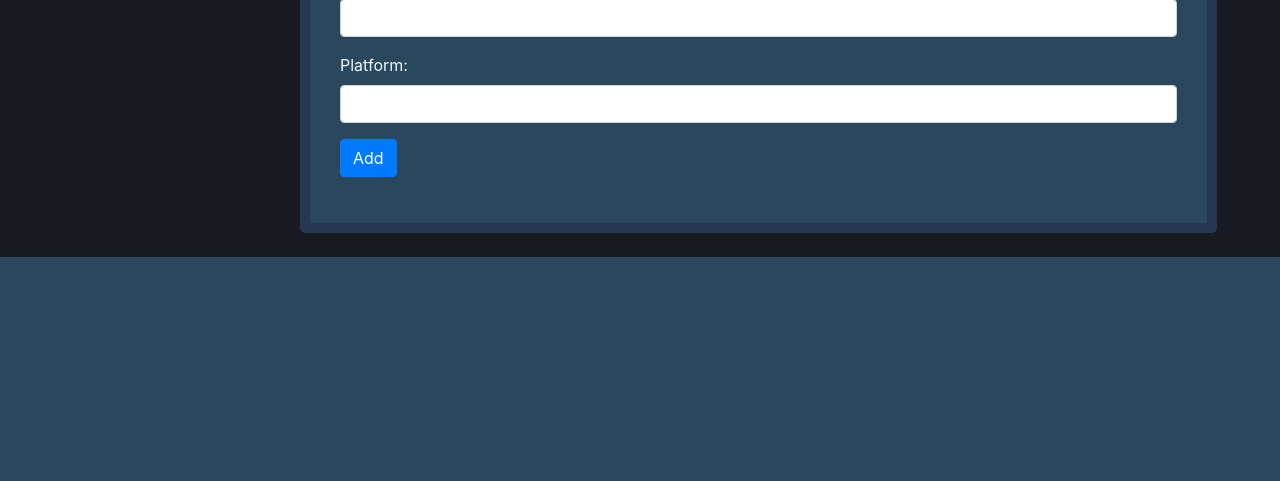
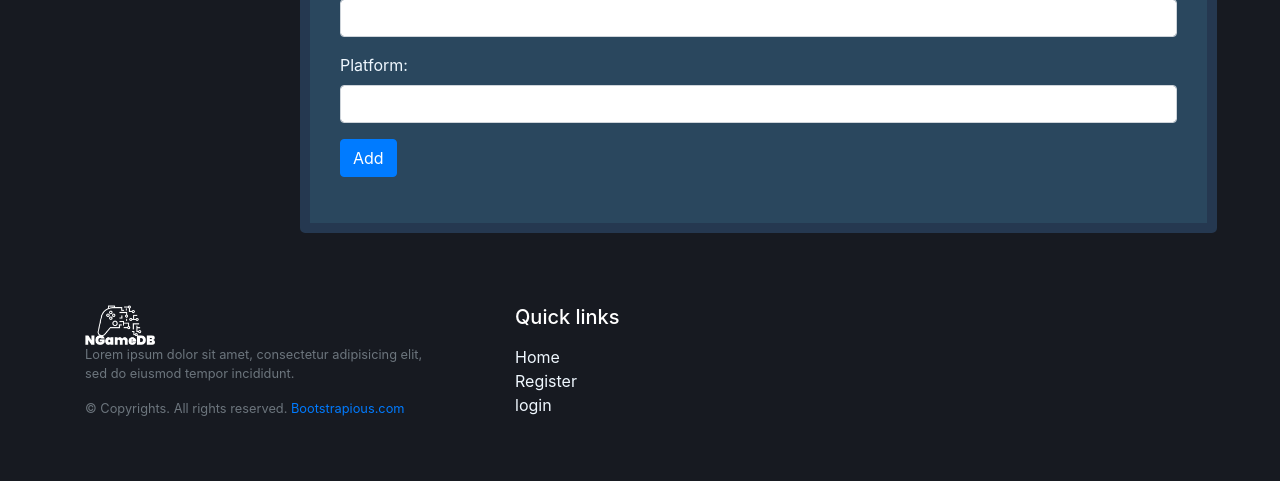
Before and after one commit to GTtron816/ngamedb, a Django app: page /addgame/ in a window 1280 px wide. Shown: the part 1281-1762 px from the top of the page. Before the commit the page ends 1538 px from the top, so only its background shows below. Run offline with Django 4.2, Linux system fonts and the light colour scheme; some libraries are stand-ins or nearby versions.

Commit message:
footer addition

```diff
--- a/newgames/templates/base.html
+++ b/newgames/templates/base.html
@@ -89,6 +89,16 @@
       width:70px;
       padding:0px;
      }
+     footer a {
+  color: aliceblue;
+  text-decoration: none;
+  transition: all 0.3s;
+}
+
+footer a:hover, footer a:focus {
+  text-decoration: none;
+}
+
 
 
       </style>
@@ -180,11 +190,49 @@
         </div>
       </nav>
 
+
+
     <div style="margin-left: 50px; margin-right: 50px;  margin-top: 20px;  " >
     {% block content %}
 
     {% endblock %}
    </div>
+
+   <footer class="w-100 py-4 flex-shrink-0 " style="position:relative; bottom:0;">
+    <div class="container py-4">
+        <div class="row gy-4 gx-5">
+            <div class="col-lg-4 col-md-6">
+                <img class="logo" src="/media/icon.png" onclick="location.href='{% url 'home' %}'">
+                <p class="small text-muted">Lorem ipsum dolor sit amet, consectetur adipisicing elit, sed do eiusmod tempor incididunt.</p>
+                <p class="small text-muted mb-0">&copy; Copyrights. All rights reserved. <a class="text-primary" href="#">Bootstrapious.com</a></p>
+            </div>
+
+            <div class="col-lg-2 col-md-6"  style="margin-left: 50px;">
+                <h5 class="text-white mb-3">Quick links</h5>
+                <ul class="list-unstyled text-muted">
+
+                    <li><a href="{% url 'home' %}">Home</a></li>
+
+                    {% if user.is_authenticated%}
+                    <li><a href="{% url 'logout' %}">logout</a></li>
+                    {%else%}
+
+
+                    <li><a href="{% url 'register' %}">Register</a></li>
+
+
+                    <li><a href="{% url 'login' %}">login</a></li>
+                    {%endif%}
+
+                    {% if request.user.is_superuser %}
+                    <li><a href="{% url 'add' %}">Add Game</a></li>
+                    {%endif%}
+                </ul>
+            </div>
+
+        </div>
+    </div>
+</footer>
     <!-- Optional JavaScript -->
     <!-- jQuery first, then Popper.js, then Bootstrap JS -->
     <script src="https://code.jquery.com/jquery-3.4.1.slim.min.js" integrity="sha384-J6qa4849blE2+poT4WnyKhv5vZF5SrPo0iEjwBvKU7imGFAV0wwj1yYfoRSJoZ+n" crossorigin="anonymous"></script>
```
